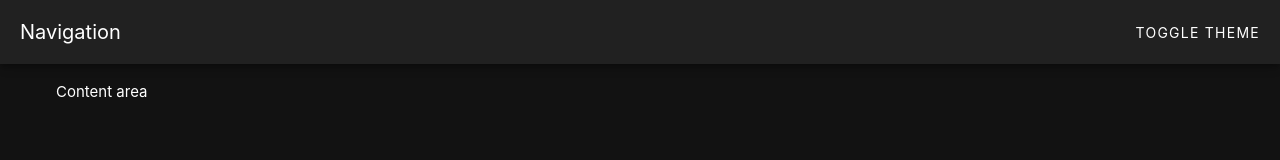
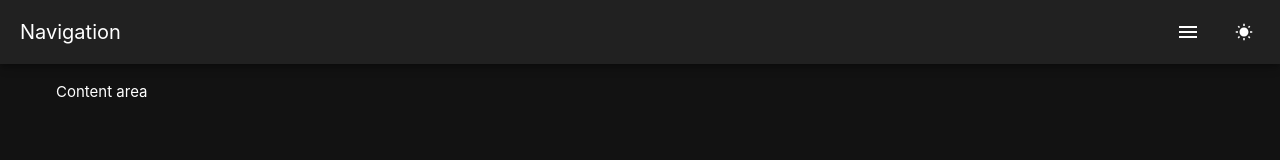
Before and after one commit to riquiofficial/portfolio-v2, a Vue app: page / in a window 1280 px wide. Shown: the top 160 px of the page. Built offline with nearby package versions, Linux system fonts and the light colour scheme.

Commit message:
[ADD] install mdi/js icons and change relevant icons on theme change

```diff
--- a/package.json
+++ b/package.json
@@ -18,6 +18,7 @@
     "vuetify": "^3.1.0"
   },
   "devDependencies": {
+    "@mdi/js": "^7.1.96",
     "@playwright/test": "^1.28.1",
     "@rushstack/eslint-patch": "^1.1.4",
     "@types/jsdom": "^20.0.1",
--- a/src/App.vue
+++ b/src/App.vue
@@ -1,22 +1,23 @@
 <script setup lang="ts">
 import { ref } from 'vue'
+import { mdiMenu, mdiMoonWaningCrescent, mdiWhiteBalanceSunny  } from '@mdi/js'
+
 
 const elevation = ref(2)
 const theme = ref('dark')
-
+const isDarkTheme = () => theme.value === "light"
 
 const raiseElevation = () => {
   elevation.value = 5
-  console.log(elevation)
 }
 
 const reduceElevation = () => {
   elevation.value = 1
-  console.log(elevation)
 }
 
 const changeTheme = () => {
-  theme.value = theme.value === 'light' ? 'dark' : 'light'
+  theme.value = isDarkTheme() ? 'dark' : 'light'
+  console.log(theme.value)
 }
 
 </script>
@@ -24,10 +25,10 @@ const changeTheme = () => {
 <template>
   <v-app :theme=theme>
     <v-app-bar @mouseleave="reduceElevation" @mouseenter="raiseElevation" :elevation="elevation" title="Navigation" >
-      <v-app-bar-nav-icon ><v-icon icon="fa:fas fa:fa-list" /></v-app-bar-nav-icon>
+      <v-app-bar-nav-icon ><v-icon :icon="mdiMenu" /></v-app-bar-nav-icon>
 
-      <v-btn @click="changeTheme">
-        Toggle Theme
+      <v-btn @click="changeTheme()">
+        <v-icon :icon="isDarkTheme() ? mdiMoonWaningCrescent : mdiWhiteBalanceSunny" />
       </v-btn>
 
 
@@ -35,8 +36,6 @@ const changeTheme = () => {
     <v-main>
       <v-container>Content area</v-container>
 
-      <v-icon icon="fa:fas fa:fa-plus" />
-      <v-icon icon="mdi:mdi-minus" />
 
     </v-main>
   </v-app>
--- a/src/main.ts
+++ b/src/main.ts
@@ -2,7 +2,6 @@ import { createApp } from 'vue'
 import App from './App.vue'
 import router from './router'
 import { aliases, mdi } from 'vuetify/iconsets/mdi-svg'
-
 
 import './assets/main.css'
 
```
Also changed, not shown: 1 other file (tests, documents, lock files or other folders).
